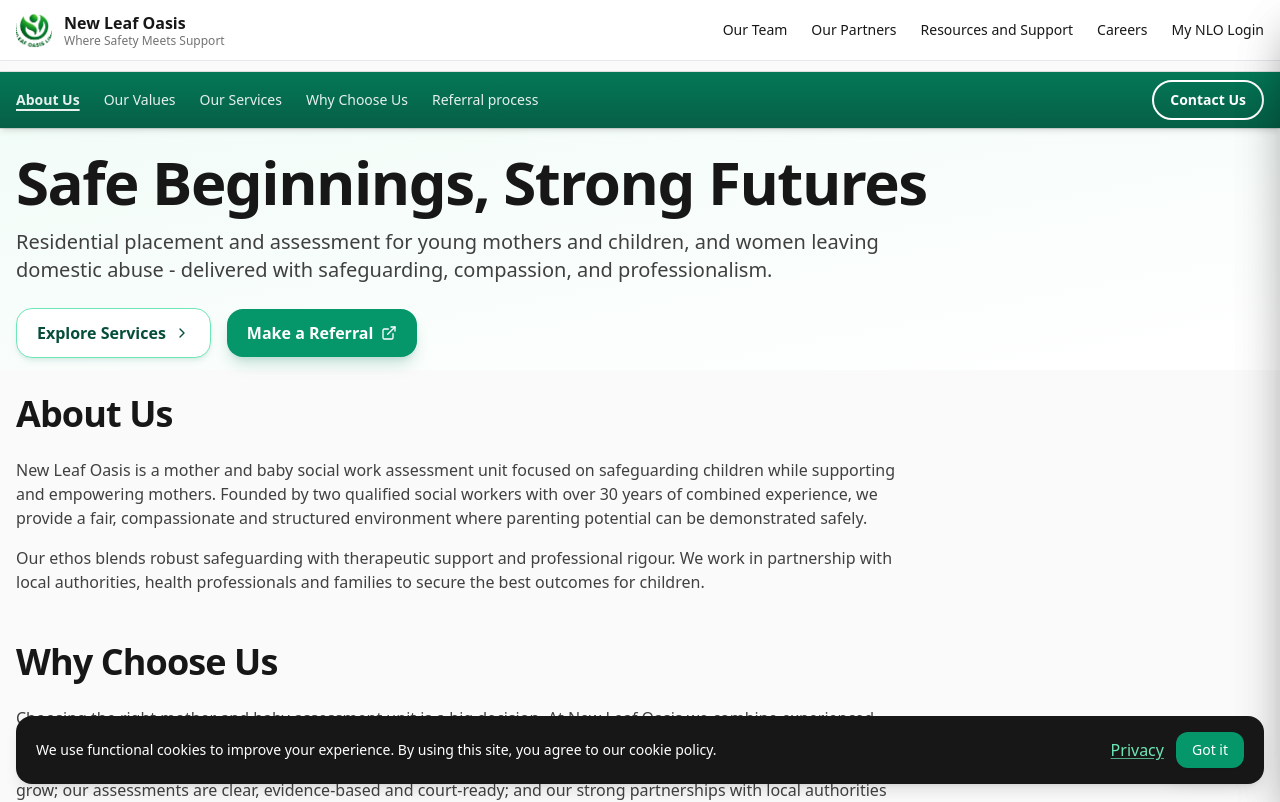
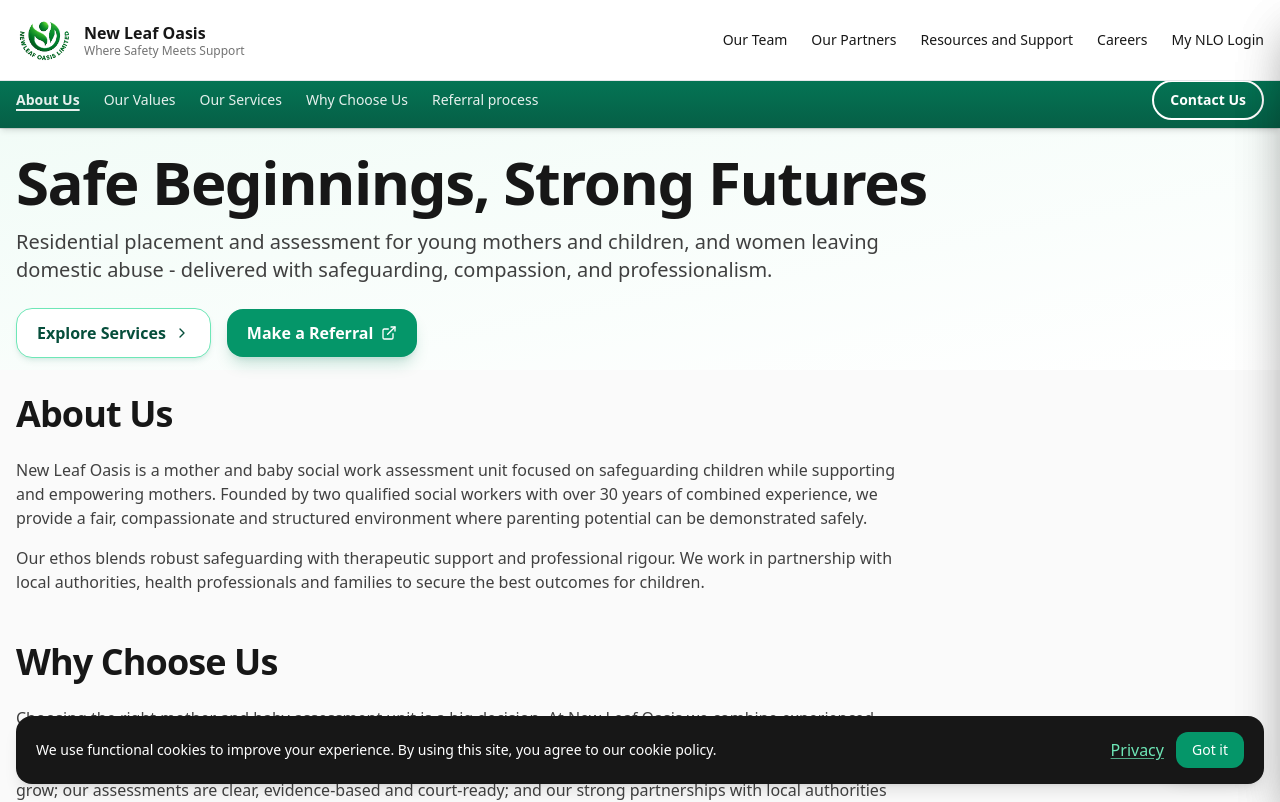
Before and after one commit to Tayte23/NewLeafOasis, a React (Vite) app: page / in a window 1280 px wide. Shown: the top 802 px of the page. Built offline with nearby package versions, Linux system fonts and the light colour scheme.

Commit message:
Update NewLeafOasis.tsx

```diff
--- a/src/NewLeafOasis.tsx
+++ b/src/NewLeafOasis.tsx
@@ -96,7 +96,7 @@
       <div ref={topBarRef} className="fixed top-0 left-0 right-0 z-40 bg-white border-b">
         <div className="max-w-7xl mx-auto px-4 py-3 flex items-center justify-between">
           <div className="flex items-center gap-3">
-            <img src={logoUrl} alt="New Leaf Oasis logo" className="h-9 w-9 rounded-2xl object-cover" />
+            <img src={logoUrl} alt="New Leaf Oasis logo" className="h-12 w-12 md:h-14 md:w-14 object-contain rounded-full bg-white p-0.5"/>
             <div>
               <p className="font-semibold leading-tight">New Leaf Oasis</p>
               <p className="text-xs text-neutral-500 leading-tight">Where Safety Meets Support</p>
```
